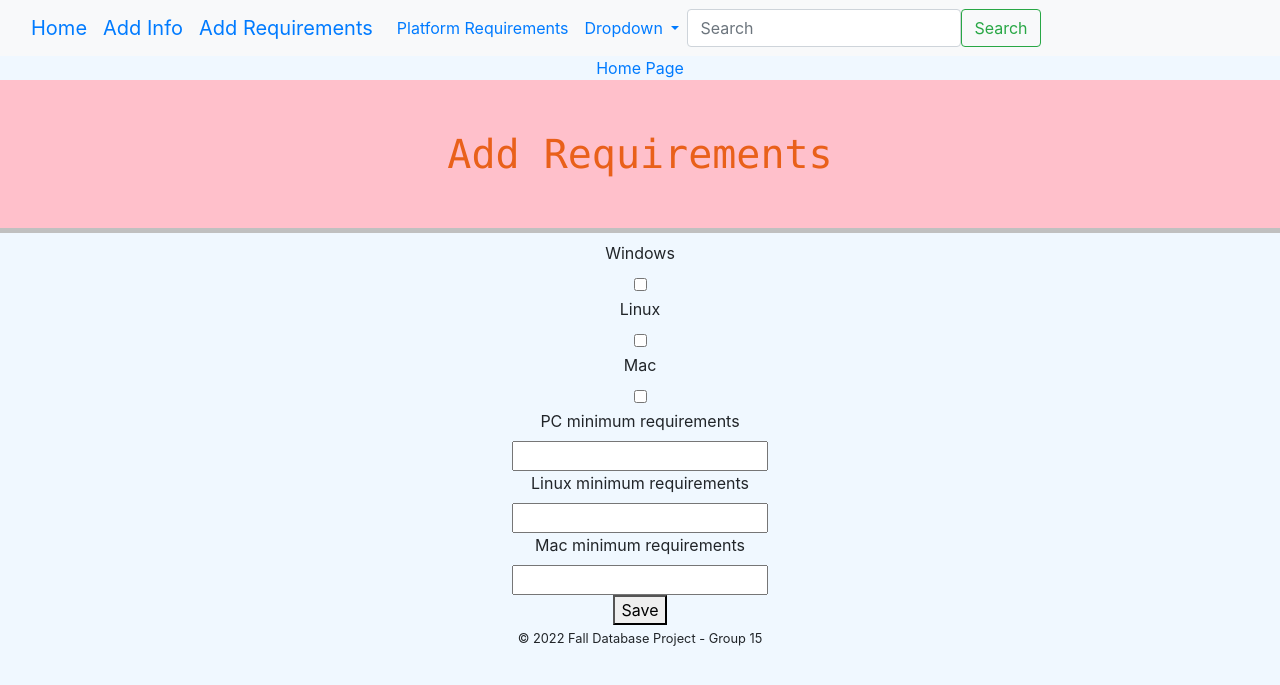
After one commit to itudb2215/itudb2215, a Flask app: page /new-reqirements in a window 1280 px wide. The commit adds this page. Shown: the top 685 px of the page. Run offline with Flask 2, Linux system fonts and the light colour scheme; some libraries are stand-ins or nearby versions.

Commit message:
Add reqirements_add form

```diff
--- a/project_flask/server.py
+++ b/project_flask/server.py
@@ -11,13 +11,14 @@ def create_app(debug=True):
         database_conn.get_db()
 
     app.add_url_rule("/", view_func=views.home_page)
-    app.add_url_rule("/games/<game_id>", view_func=views.games_page)
+    app.add_url_rule("/games/<game_id>", view_func=views.games_page,methods=["GET", "POST"])
     app.add_url_rule("/price_info/<game_id>", view_func=views.price_info_page)
     app.add_url_rule("/games/requirements/<game_id>", view_func=views.requirements_page)
     app.add_url_rule("/games/genre/<game_id>", view_func=views.genre_page)
     app.add_url_rule("/games/author/<steam_id>", view_func=views.author_page)
-    app.add_url_rule("/new-info", view_func=views.info_add_page, methods=["GET", "POST"])
-#TODO: change url
+    app.add_url_rule("/new-info", view_func=views.info_add_page, methods=["GET", "POST"]) #TODO: change url
+    app.add_url_rule("/new-reqirements", view_func=views.requirements_add_page, methods=["GET", "POST"]) #TODO: change url
+
 
 
     return app
--- a/project_flask/templates/info_edit.html
+++ b/project_flask/templates/info_edit.html
@@ -3,7 +3,7 @@
 {% block content %}
     <h1 class="title">Edit Info</h1>
 
-    <form action="" method="post" name="info_edit">
+    <form action="" method="post" name="info_add_page">
 
         <!--TODO: deal with game_id-->
 
--- a/project_flask/templates/navbar.html
+++ b/project_flask/templates/navbar.html
@@ -2,6 +2,7 @@
     <div class="container-fluid">
       <a class="navbar-brand" href="{{ url_for('home_page') }}" >Home</a>
       <a class="navbar-brand" href="{{ url_for('info_add_page') }}" >Add Info</a>
+      <a class="navbar-brand" href="{{ url_for('requirements_add_page') }}" >Add Requirements</a>
       <button class="navbar-toggler" type="button" data-bs-toggle="collapse" data-bs-target="#navbarSupportedContent" aria-controls="navbarSupportedContent" aria-expanded="false" aria-label="Toggle navigation">
         <span class="navbar-toggler-icon"></span>
       </button>
--- /dev/null
+++ b/project_flask/templates/requirements_edit.html
@@ -0,0 +1,61 @@
+{% extends "layout.html" %}
+{% block title %}Edit Requirements{% endblock %}
+{% block content %}
+    <h1 class="title">Add Requirements</h1>
+
+    <!--values = {"game_id": "", "response_id": "", "platformwindows": "","platformlinux": "","platformmac": "","pcminreqtext": "","linuxminreqtext": "","macminreqtext": ""}-->
+
+    <form action="" method="post" name="requirements_add_page">
+
+        <!--TODO: deal with game_id-->
+
+      <div class="field">
+        <label for="title" class="label">Windows</label>
+        <div class="control">
+          <input type="checkbox" name="platformwindows" class="input" />
+        </div>
+      </div>
+
+      <div class="field">
+        <label for="title" class="label">Linux</label>
+        <div class="control">
+          <input type="checkbox" name="platformlinux" class="input" />
+        </div>
+      </div>
+
+      <div class="field">
+        <label for="year" class="label">Mac</label>
+        <div class="control">
+          <input type="checkbox" name="platformmac" class="input"/>
+        </div>
+      </div>
+
+      <div class="field">
+        <label for="title" class="label">PC minimum requirements</label>
+        <div class="control">
+          <input type="text" name="pcminreqtext" class="input" />
+        </div>
+      </div>
+
+      <div class="field">
+        <label for="title" class="label">Linux minimum requirements</label>
+        <div class="control">
+          <input type="text" name="linuxminreqtext" class="input" />
+        </div>
+      </div>
+
+      <div class="field">
+        <label for="title" class="label">Mac minimum requirements</label>
+        <div class="control">
+          <input type="text" name="macminreqtext" class="input" />
+        </div>
+      </div>
+
+
+      <div class="field is-grouped">
+        <div class="control">
+          <button class="button is-primary is-small">Save</button>
+        </div>
+      </div>
+    </form>
+{% endblock %}
--- a/project_flask/views.py
+++ b/project_flask/views.py
@@ -2,6 +2,8 @@ from datetime import datetime
 from database_conn import get_db
 from database import Database
 from games import Additional
+from games import Requirements
+from games import Genre
 
 from flask import render_template, redirect, request, url_for
 
@@ -25,14 +27,19 @@ def genre_page(game_id):
 
 def games_page(game_id):
     db = Database(get_db())
-    game = db.get_game(game_id)
-    additional = db.get_additional()
-    adds = db.get_adds(game_id)
-    genre = db.get_genre(game_id)
-    reviews = db.get_reviews(game_id)
-    requirements =  db.get_requirements(game_id)
-    game_tags = db.get_game_tags(game_id)
-    return render_template("games.html", selected_game=game, additional=additional, adds=adds, genre=genre, requirements=requirements, reviews=reviews, game_tags=game_tags)
+    if request.method == "GET":
+        game = db.get_game(game_id)
+        additional = db.get_additional()
+        adds = db.get_adds(game_id)
+        genre = db.get_genre(game_id)
+        reviews = db.get_reviews(game_id)
+        requirements =  db.get_requirements(game_id)
+        game_tags = db.get_game_tags(game_id)
+        return render_template("games.html", selected_game=game, additional=additional, adds=adds, genre=genre, requirements=requirements, reviews=reviews, game_tags=game_tags)
+    else:
+        db.delete_info(int(info_key))
+        return redirect(url_for("home_page"))
+
 
 def price_info_page(game_id):
     db = Database(get_db())
@@ -53,8 +60,9 @@ def author_page(author_id):
 
 def info_add_page():
     if request.method == "GET":
+        values = {"game_id": "", "background": "", "headerimage": "","supporturl": "","website": "","recomendationcount": "","steamspyowners": "","steamspyplayersestimate": ""}
         return render_template(
-            "info_edit.html",
+            "info_edit.html", values=values
         )
     else:
         _game_id = request.form["game_id"]
@@ -65,7 +73,27 @@ def info_add_page():
         _recomendationcount = request.form["recomendationcount"]
         _steamspyowners = request.form["steamspyowners"]
         _steamspyplayersestimate = request.form["steamspyplayersestimate"]
-        add_info = Additional(_game_id, _background, _headerimage, _supporturl, _website, _recomendationcount, _steamspyowners, steamspyplayersestimate = int(_steamspyplayersestimate) if _steamspyplayersestimate else None)
+        info = Additional(_game_id, _background, _headerimage, _supporturl, _website, _recomendationcount, _steamspyowners, steamspyplayersestimate = int(_steamspyplayersestimate) if _steamspyplayersestimate else None)
         db = Database(get_db())
-        info_key = db.add_movie(add_info)
+        info_key = db.add_info(info)
         return redirect(url_for("games_page", info_key=info_key))
+
+def requirements_add_page():
+    if request.method == "GET":
+        values = {"game_id": "", "response_id": "", "platformwindows": "","platformlinux": "","platformmac": "","pcminreqtext": "","linuxminreqtext": "","macminreqtext": ""}
+        return render_template(
+            "requirements_edit.html", values=values
+        )
+    else:
+        _game_id = request.form["game_id"]
+        _response_id = request.form["response_id"]
+        _platformwindows = request.form["platformwindows"]
+        _platformlinux = request.form["platformlinux"]
+        _platformmac = request.form["platformmac"]
+        _pcminreqtext = request.form["pcminreqtext"]
+        _linuxminreqtext = request.form["linuxminreqtext"]
+        _macminreqtext = request.form["macminreqtext"]
+        requirements = Requirements(_game_id, _response_id, _platformwindows, _platformlinux, _platformmac, _pcminreqtext, _linuxminreqtext, _macminreqtext)
+        db = Database(get_db())
+        requirements_key = db.add_reqirements(requirements)
+        return redirect(url_for("games_page", requirements_key=requirements_key))
```
Also changed, not shown: project_flask/database.py (+30 -0 lines), project_flask/templates/games.html (+9 -0 lines).
